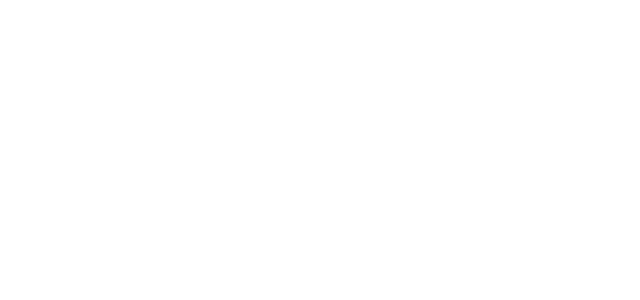
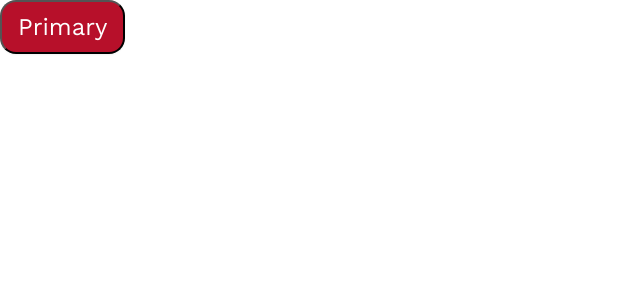
Before and after one commit to Abdelrahman-Mahmoud-Elsaeed/restaurant-pos-system, a React app in the folder frontend/: page / in a window 1280 px wide. Shown: the top 300 px of the page, without its empty margins (0-640 px from the left). Built offline with nearby package versions, Linux system fonts and the light colour scheme; the HTML template or start-up script is replaced by a standard one.

Commit message:
add taps and button

```diff
--- a/frontend/src/app/App.jsx
+++ b/frontend/src/app/App.jsx
@@ -1,10 +1,13 @@
+import  Button  from "../component/ui/Button/Button"
+import Taps from "../component/ui/Taps/Taps"
 
 
 function App() {
 
   return (
     <>
-
+      <Button variant="primary"></Button>
+      {/* <Taps></Taps> */}
     </>
   )
 }
--- /dev/null
+++ b/frontend/src/component/ui/Button/Button.jsx
@@ -0,0 +1,38 @@
+
+/**
+ * Ui Button
+ * @param {number} fontSize - input number bettwen 1 - 5.
+ * @param {string} bgColor - input css var color.
+ * @param {string} fontWight - input number bettwen 1 - 5.
+ * @param {string} padding - input number bettwen 1 - 5.
+ * @param {string} text - input the text inside the Taps.
+ * @returns {number} The sum of the two numbers.
+ */
+
+
+
+function Button({fontSize=4,fontWight="normal",padding="3", text="Primary",variant}) {
+  const baseStyles = {
+    primary: {
+      backgroundColor:"var(--primary-color)",
+      boxShadow: "0px 1px 2px rgba(0, 0, 0, 0.05)",
+      borderRadius: "16px",
+      padding:"15px 30px",
+      color:"#ffff",
+      minWidth: "120px",
+
+    },
+    secondary: {
+      backgroundColor:"var(--primary-color)",
+      boxShadow: "0px 1px 2px rgba(0, 0, 0, 0.05)",
+      borderRadius: "16px",
+      padding:"15px 30px"
+    },
+  }
+  return (
+    <button type="button" className={`fs-${fontSize} w-${fontWight} p-${padding}`} style={baseStyles[variant]}>{text}</button>
+  )
+}
+
+
+export default Button
--- /dev/null
+++ b/frontend/src/component/ui/Taps/Taps.jsx
@@ -0,0 +1,21 @@
+
+/**
+ * Ui taps.
+ * @param {number} fontSize - input number bettwen 1 - 5.
+ * @param {string} bgColor - input css var color.
+ * @param {string} fontWight - input number bettwen 1 - 5.
+ * @param {string} padding - input number bettwen 1 - 5.
+ * @param {string} text - input the text inside the Taps.
+ * @returns {ReactDOM} Taps Ui elemnt.
+ */
+
+
+
+function Taps({fontSize=4,bgColor="--primary-color",fontWight="normal",padding="3", text="hello"}) {
+  return (
+    <span className={`badge fs-${fontSize} fw-${fontWight} p-${padding}`} style={{backgroundColor: `var(${bgColor})`}}>{text}</span>
+  )
+}
+
+
+export default Taps
--- a/frontend/src/index.css
+++ b/frontend/src/index.css
@@ -11,6 +11,7 @@
   --warning-color: #eab308;
   --error-color: #ba1a1a;
   --variant-color: #f9dcda;
+  --btn-color: #fff;
   --text-color-1: #0f172a;
   --text-color-2: #334155;
   --text-color-3: #64748b;
@@ -25,7 +26,7 @@
 
 body {
   font-family: "Work Sans", sans-serif;
-  color: var(--text-color);
+  color: var(--text-color-1);
   background-color: var(--main-bg-color);
   line-height: 18px;
 }
@@ -62,28 +63,31 @@
   color: var(--text-color-3);
 }
 
+.a {
+/* Button */
 
-.a{
-  /* Button */
+/* Button */
+
+box-sizing: border-box;
 
 /* Auto layout */
 display: flex;
 flex-direction: column;
 justify-content: center;
 align-items: center;
-padding: 13.5px 30.54px 14.5px 30.55px;
+padding: 12px 24px;
 
-width: 120px;
-min-width: 120px;
+width: 136.55px;
 height: 52px;
 
-background: #B7102A;
-box-shadow: 0px 1px 2px rgba(0, 0, 0, 0.05);
+background: #FFFFFF;
+border: 2px solid #CBD5E1;
 border-radius: 16px;
 
 /* Inside auto layout */
 flex: none;
-order: 0;
+order: 1;
 flex-grow: 0;
 
+
 }
```
Also changed, not shown: frontend/vite.config.js (+8 -1 lines).
